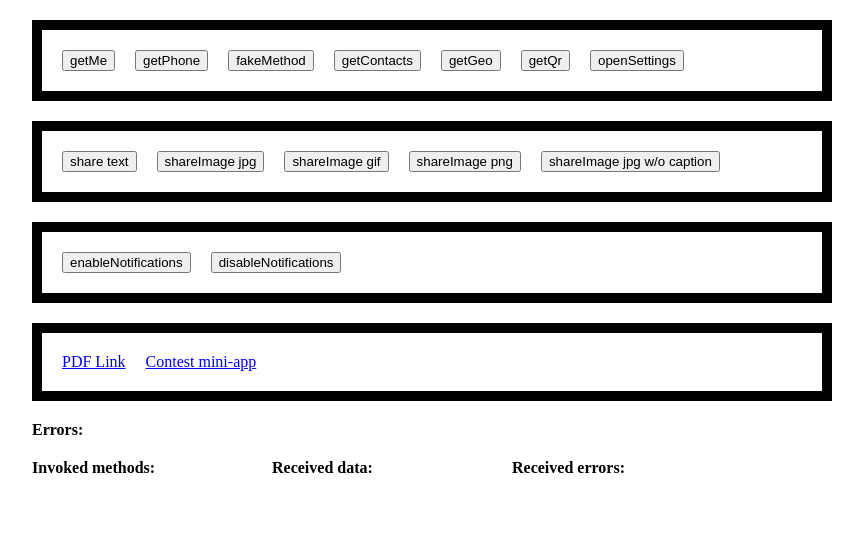
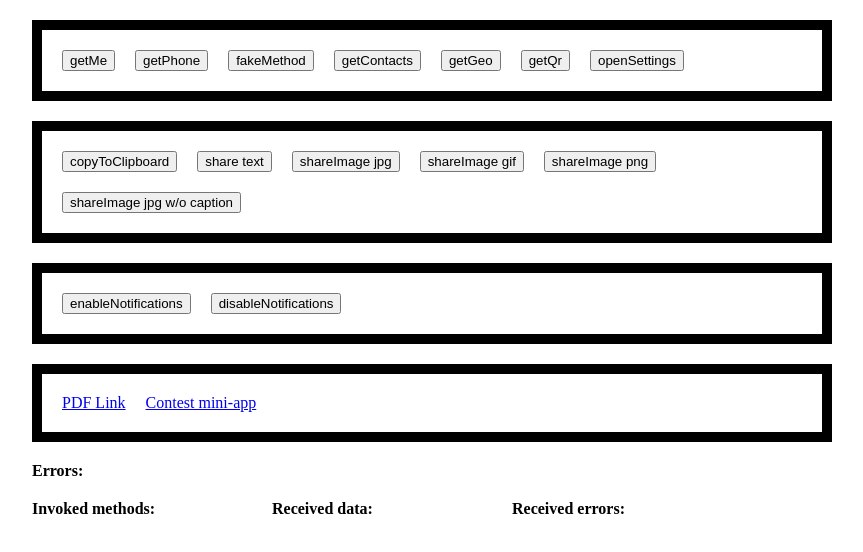
Before and after one commit to lgordey/lgordey.github.io, a Next.js app: page /test in a window 1280 px wide. Shown: the top 552 px of the page, without its empty margins (208-1071 px from the left). Built offline with nearby package versions, Linux system fonts and the light colour scheme.

Commit message:
add copyToClipboard method

```diff
--- a/package.json
+++ b/package.json
@@ -22,7 +22,7 @@
   },
   "homepage": "https://github.com/lgordey/lgordey.github.io#readme",
   "dependencies": {
-    "@btsd/aitu-bridge": "^0.1.39",
+    "@btsd/aitu-bridge": "^0.1.42",
     "@svgr/webpack": "^4.3.3",
     "@zeit/next-css": "^1.0.1",
     "next": "^9.1.1",
--- a/pages/test.js
+++ b/pages/test.js
@@ -21,7 +21,7 @@ const styles = {
   }
 };
 
-const invokeMethods = ['getMe', 'getPhone', 'getContacts', 'enableNotifications', 'disableNotifications'];
+const invokeMethods = ['getMe', 'getPhone', 'getContacts', 'enableNotifications', 'disableNotifications', 'copyToClipboard'];
 
 const shareParams = {
   textOnly: ['privet ya kakaoi-to straniy text ЛАЛА'],
@@ -88,6 +88,7 @@ function Test({ classes }) {
         <button onClick={() => handleMethod('openSettings')}>openSettings</button>
       </div>
       <div className={classes.btnWrapper}>
+        <button onClick={() => handleMethod('copyToClipboard', shareParams.textOnly)}>copyToClipboard</button>
         <button onClick={() => handleMethod('share', shareParams.textOnly)}>share text</button>
         <button onClick={() => handleMethod('shareImage', shareParams.jpg)}>shareImage jpg</button>
         <button onClick={() => handleMethod('shareImage', shareParams.gif)}>shareImage gif</button>
```
